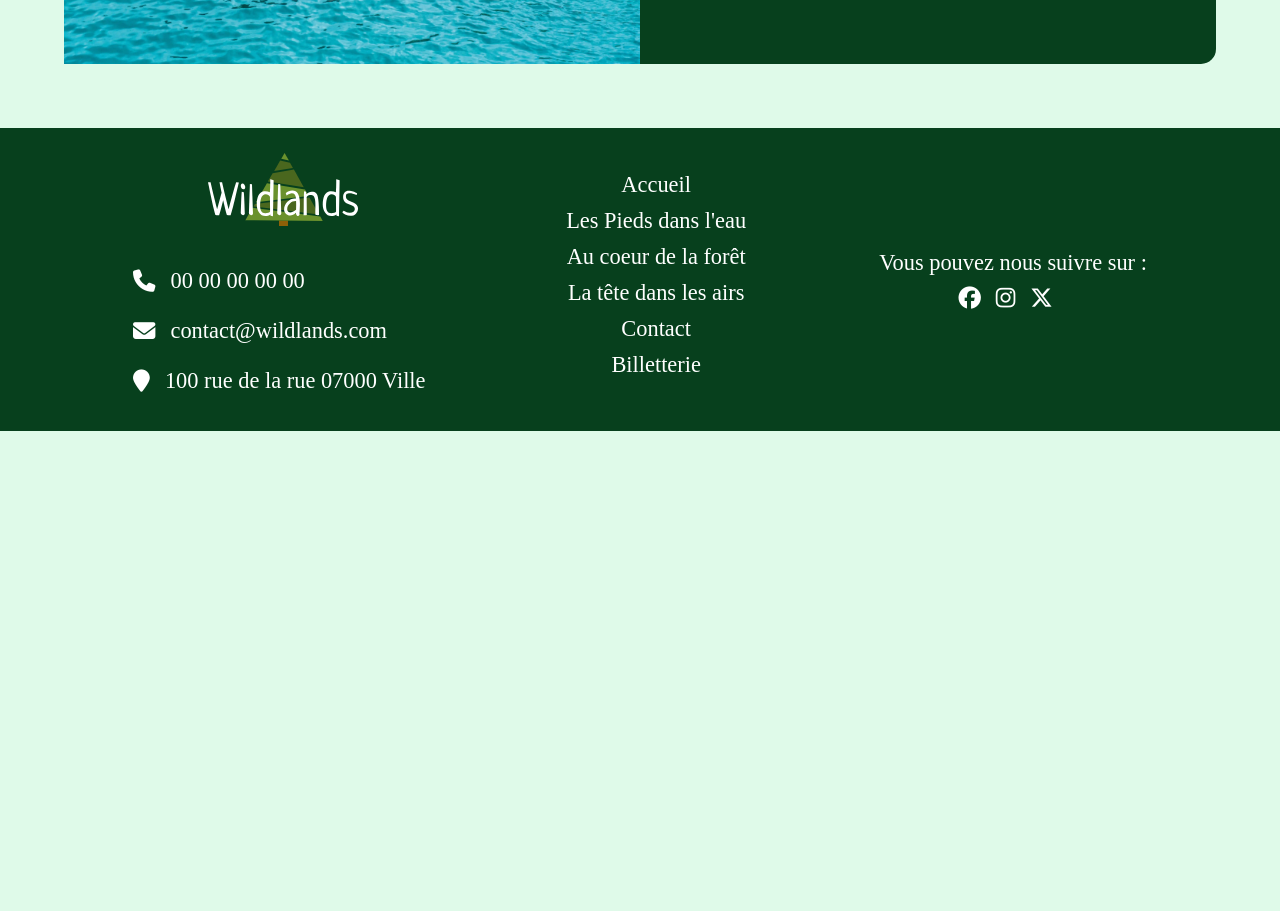
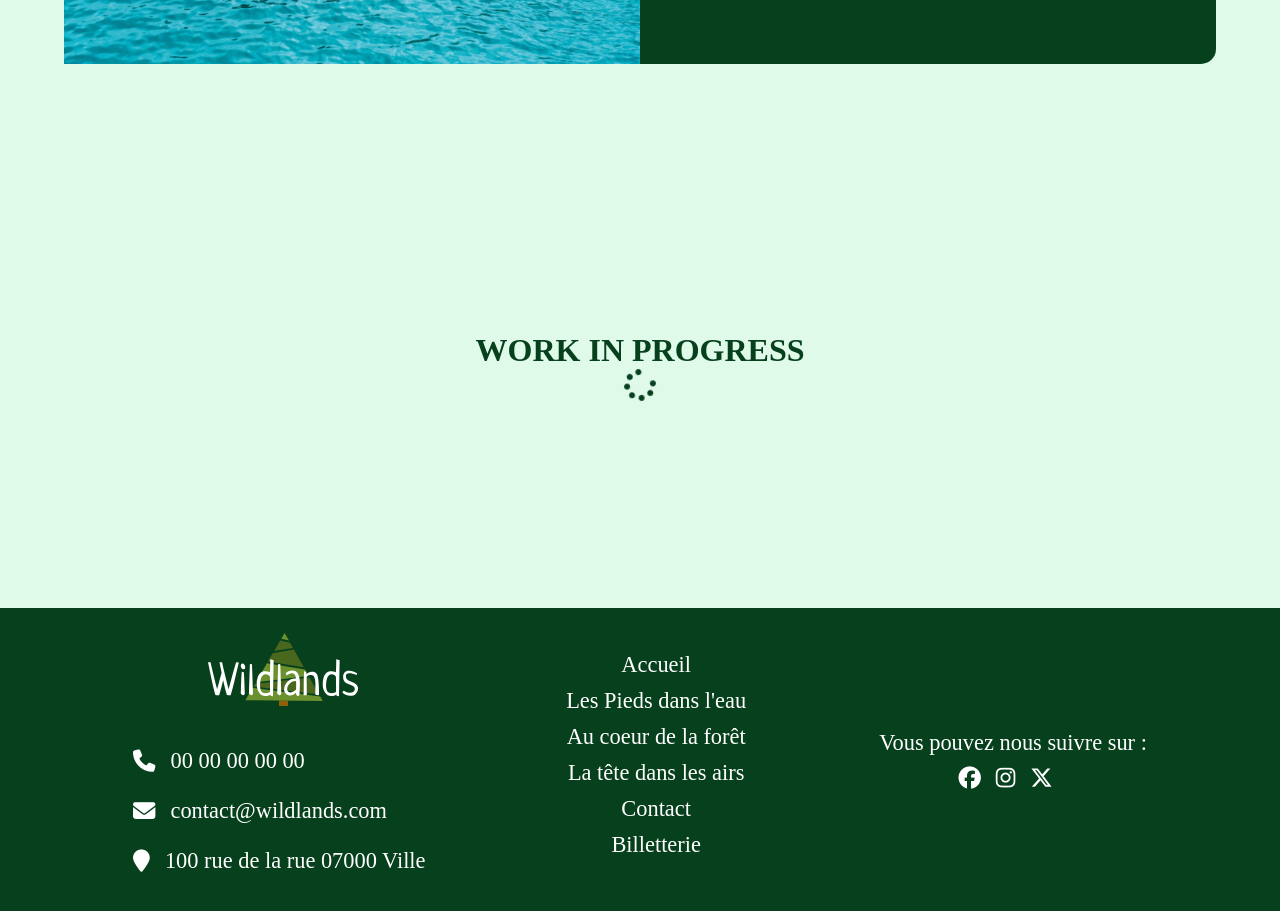
Before and after one commit to AnthonyB0511/Wildlands-TS, a React (Vite) app: page /Les-pieds-dans-l-eau in a window 1280 px wide. Shown: the part 1600-2511 px from the top of the page. Before the commit the page ends 2031 px from the top, so only its background shows below. Built offline with nearby package versions, Linux system fonts and the light colour scheme; a web font is replaced by a local one.

Commit message:
:sparkles: WIP pour les parties non prêtes

```diff
--- a/src/pages/Forest.tsx
+++ b/src/pages/Forest.tsx
@@ -4,6 +4,7 @@ import forest from "../assets/img-forest/forest.webp"
 import forestOne from "../assets/img-forest/forest1.webp"
 import forestTwo from "../assets/img-forest/forest2.webp"
 import forestThree from "../assets/img-forest/forest3.webp"
+import Wip from "./Wip"
 
 const Forest = () => {
     return (
@@ -29,6 +30,7 @@ const Forest = () => {
                 bubble1="Plus grande tyrolienne d'Europe"
                 bubble2="Des parcours allant de 3km à 15km"
                 bubble3="10 créneaux de promenade par jour" />
+            <Wip />
         </>
     )
 }
--- a/src/pages/Water.tsx
+++ b/src/pages/Water.tsx
@@ -4,6 +4,7 @@ import banner from "../assets/img-water/water.webp"
 import tripleOne from "../assets/img-water/water1.webp"
 import tripleTwo from "../assets/img-water/water2.webp"
 import tripleThree from "../assets/img-water/water3.webp"
+import Wip from "./Wip"
 const Water = () => {
     return (
         <>
@@ -23,7 +24,7 @@ const Water = () => {
                 bubble1="Possibilité d'être accompagné"
                 bubble2="Différents niveaux de difficultés"
                 bubble3="Plus de 15 km2 de lac à parcourir" />
-
+            <Wip />
         </>
     )
 }
--- a/src/pages/Wind.tsx
+++ b/src/pages/Wind.tsx
@@ -4,6 +4,7 @@ import wind from "../assets/img-wind/wind.webp"
 import windOne from "../assets/img-wind/wind1.webp"
 import windTwo from "../assets/img-wind/wind2.webp"
 import windThree from "../assets/img-wind/wind3.webp"
+import Wip from "./Wip"
 
 const Wind = () => {
     return (
@@ -24,6 +25,7 @@ const Wind = () => {
                 bubble1="Un saut à 150m de haut"
                 bubble2="Réservez votre créneau"
                 bubble3="Une vue panoramique sur le parc" />
+            <Wip />
         </>
     )
 }
```
